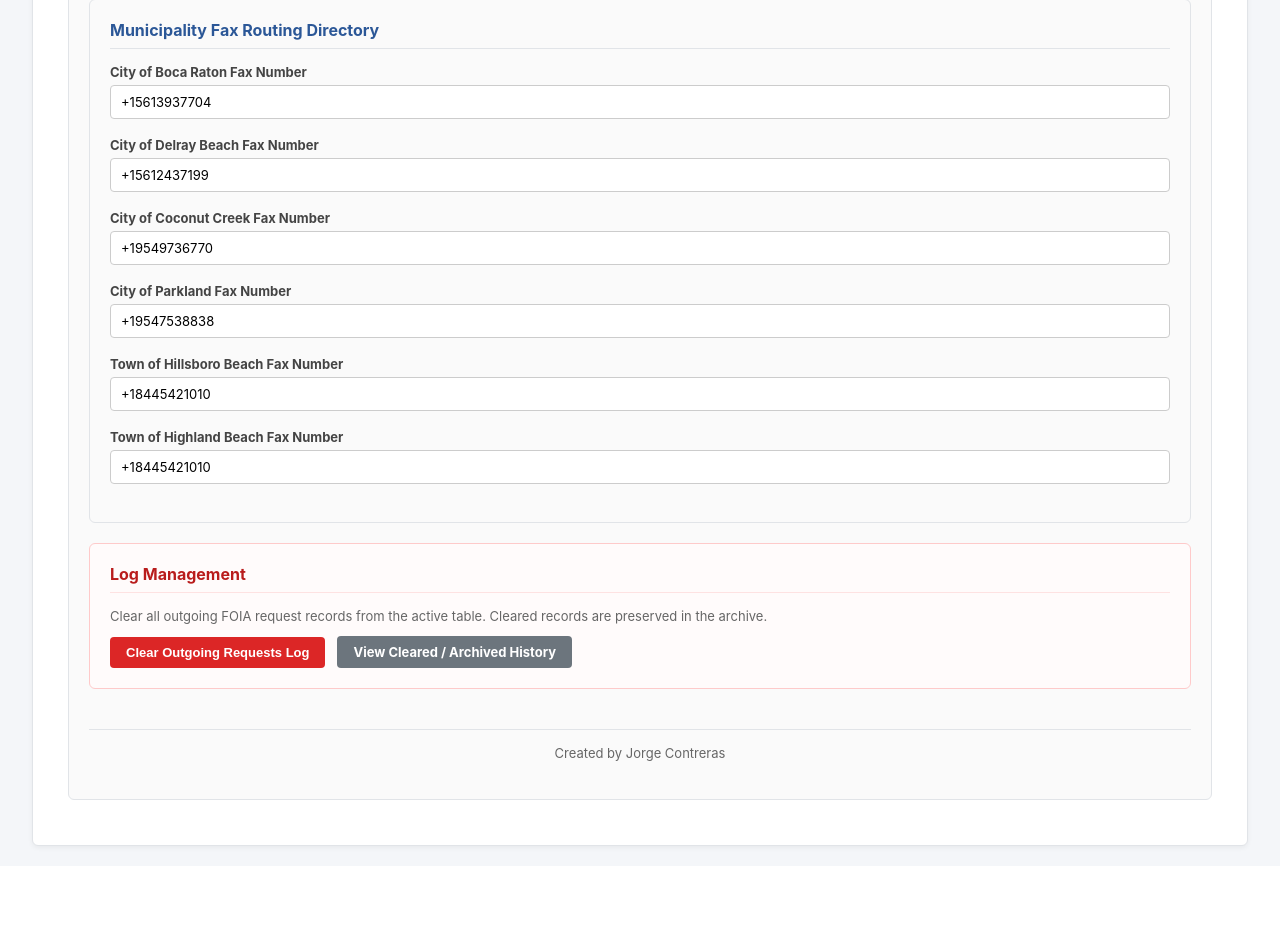
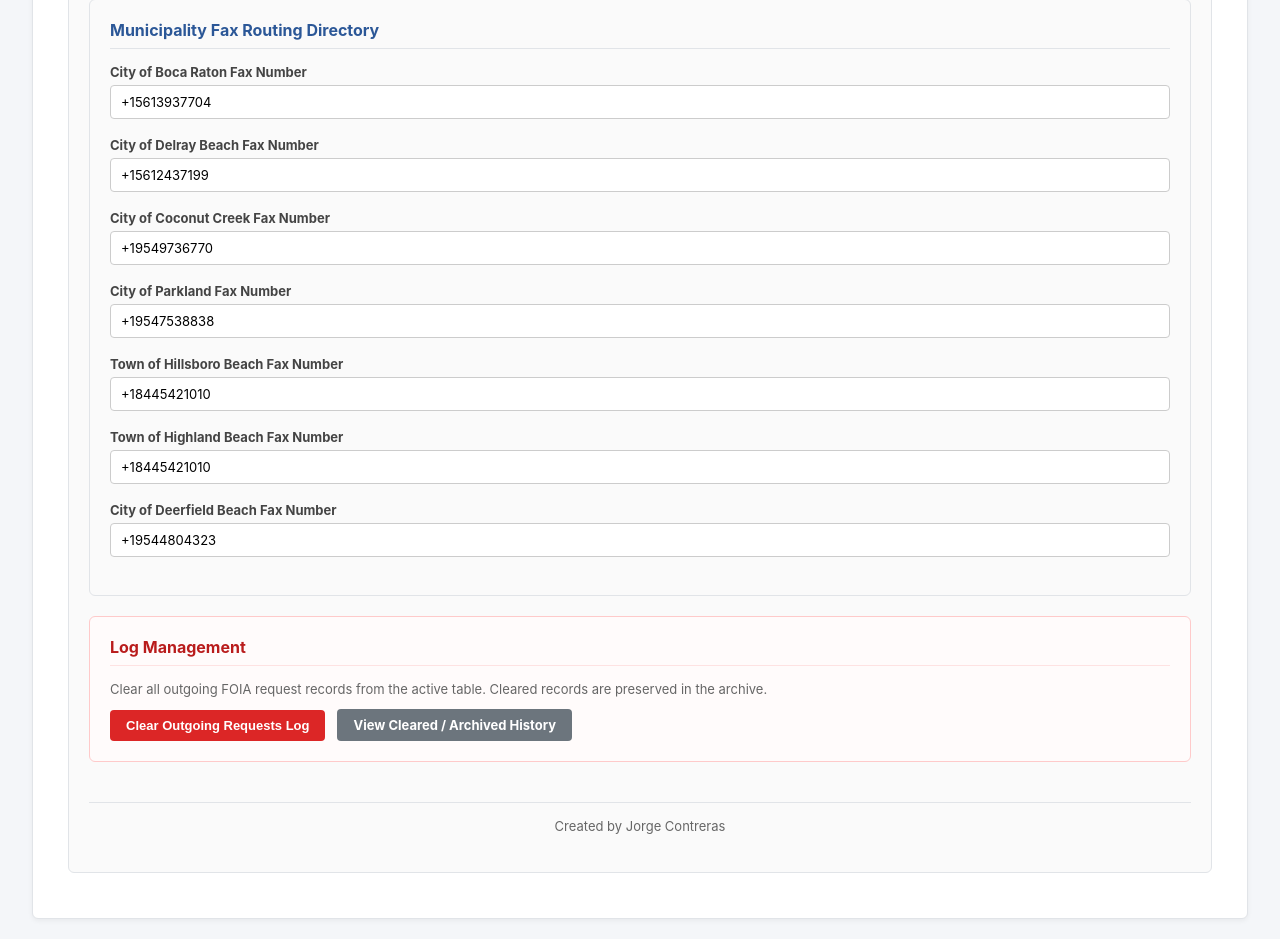
Before and after one commit to JorgeJoseContreras/boca-raton-foia-bot, a Flask app: page /settings in a window 1280 px wide. Shown: the part 1603-2542 px from the top of the page. Before the commit the page ends 2454 px from the top, so only its background shows below. Run offline with Flask 3, Linux system fonts and the light colour scheme; data comes from the database, SQL or seed files in the repository.

Commit message:
Add City of Deerfield Beach with fax dispatch to +19544804323 (7 municipalities total)

```diff
--- a/app.py
+++ b/app.py
@@ -84,7 +84,7 @@ def settings_page():
     all_keys = [
         "use_gemini_ai", "foia_template", "start_date_days_ago", "delray_dept", "delray_record_type", "schedule_frequency",
         "telnyx_fax_number", "telnyx_connection_id", "telnyx_api_key",
-        "fax_boca_raton", "fax_delray_beach", "fax_coconut_creek", "fax_parkland", "fax_hillsboro_beach", "fax_highland_beach"
+        "fax_boca_raton", "fax_delray_beach", "fax_coconut_creek", "fax_parkland", "fax_hillsboro_beach", "fax_highland_beach", "fax_deerfield_beach"
     ]
     settings = {k: get_setting(k, "") for k in all_keys}
     return render_template("settings.html", settings=settings)
--- a/database.py
+++ b/database.py
@@ -100,6 +100,7 @@ def init_db():
         "fax_parkland": "+19547538838",
         "fax_hillsboro_beach": "+18445421010",
         "fax_highland_beach": "+18445421010",
+        "fax_deerfield_beach": "+19544804323",
         "telnyx_fax_number": "+17624752325"
     }
 
--- a/email_engine.py
+++ b/email_engine.py
@@ -19,7 +19,8 @@ TARGET_MUNICIPALITIES = [
     {"name": "City of Coconut Creek", "email": "publicrecords@coconutcreek.net", "type": "email"},
     {"name": "City of Parkland", "email": "amorales@cityofparkland.org", "type": "email"},
     {"name": "Town of Hillsboro Beach", "email": "+18445421010", "type": "fax"},
-    {"name": "Town of Highland Beach", "email": "+18445421010", "type": "fax"}
+    {"name": "Town of Highland Beach", "email": "+18445421010", "type": "fax"},
+    {"name": "City of Deerfield Beach", "email": "+19544804323", "type": "fax"}
 ]
 
 def send_telegram_notification(message):
--- a/fax_engine.py
+++ b/fax_engine.py
@@ -22,7 +22,8 @@ CITY_FAX_MAPPING = {
     "City of Coconut Creek": "fax_coconut_creek",
     "City of Parkland": "fax_parkland",
     "Town of Hillsboro Beach": "fax_hillsboro_beach",
-    "Town of Highland Beach": "fax_highland_beach"
+    "Town of Highland Beach": "fax_highland_beach",
+    "City of Deerfield Beach": "fax_deerfield_beach"
 }
 
 def get_city_fax_number(city_name):
@@ -38,7 +39,8 @@ def get_city_fax_number(city_name):
         "City of Coconut Creek": "+19549736770",
         "City of Parkland": "+19547538838",
         "Town of Hillsboro Beach": "+18445421010",
-        "Town of Highland Beach": "+18445421010"
+        "Town of Highland Beach": "+18445421010",
+        "City of Deerfield Beach": "+19544804323"
     }
     return defaults.get(city_name, "")
 
--- a/templates/settings.html
+++ b/templates/settings.html
@@ -289,6 +289,10 @@
                 <label for="faxHighlandBeach">Town of Highland Beach Fax Number</label>
                 <input type="text" id="faxHighlandBeach" value="{{ settings.fax_highland_beach or '+18445421010' }}">
             </div>
+            <div class="form-group">
+                <label for="faxDeerfieldBeach">City of Deerfield Beach Fax Number</label>
+                <input type="text" id="faxDeerfieldBeach" value="{{ settings.fax_deerfield_beach or '+19544804323' }}">
+            </div>
         </div>
 
         <div class="card" style="border-color: #fecaca; background: #fffbfb;">
@@ -346,6 +350,7 @@
             const fax_parkland = document.getElementById('faxParkland').value;
             const fax_hillsboro = document.getElementById('faxHillsboroBeach').value;
             const fax_highland = document.getElementById('faxHighlandBeach').value;
+            const fax_deerfield = document.getElementById('faxDeerfieldBeach').value;
 
             try {
                 const res = await fetch('/api/settings', {
@@ -365,7 +370,8 @@
                         fax_coconut_creek: fax_coconut,
                         fax_parkland: fax_parkland,
                         fax_hillsboro_beach: fax_hillsboro,
-                        fax_highland_beach: fax_highland
+                        fax_highland_beach: fax_highland,
+                        fax_deerfield_beach: fax_deerfield
                     })
                 });
                 const data = await res.json();
```
Also changed, not shown: templates/index.html (+4 -4 lines).
